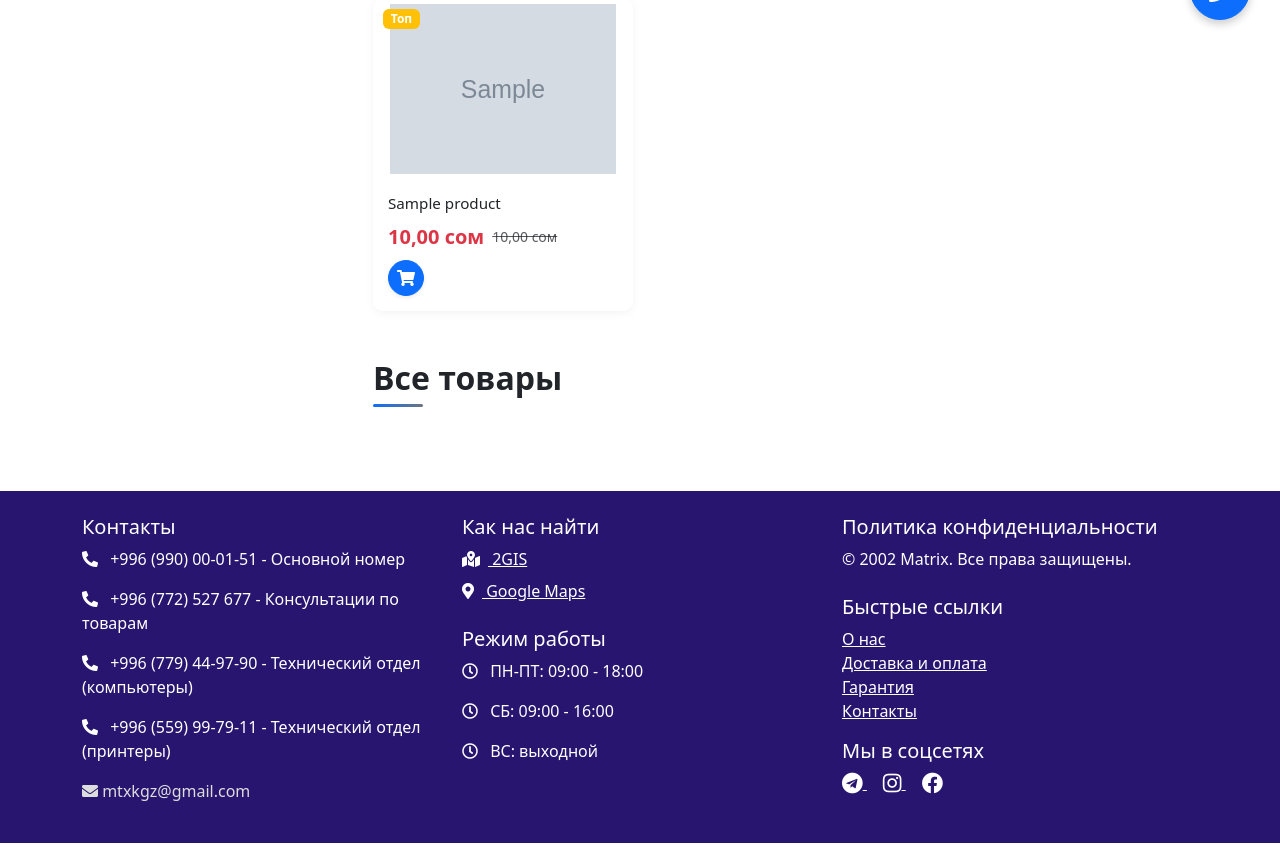
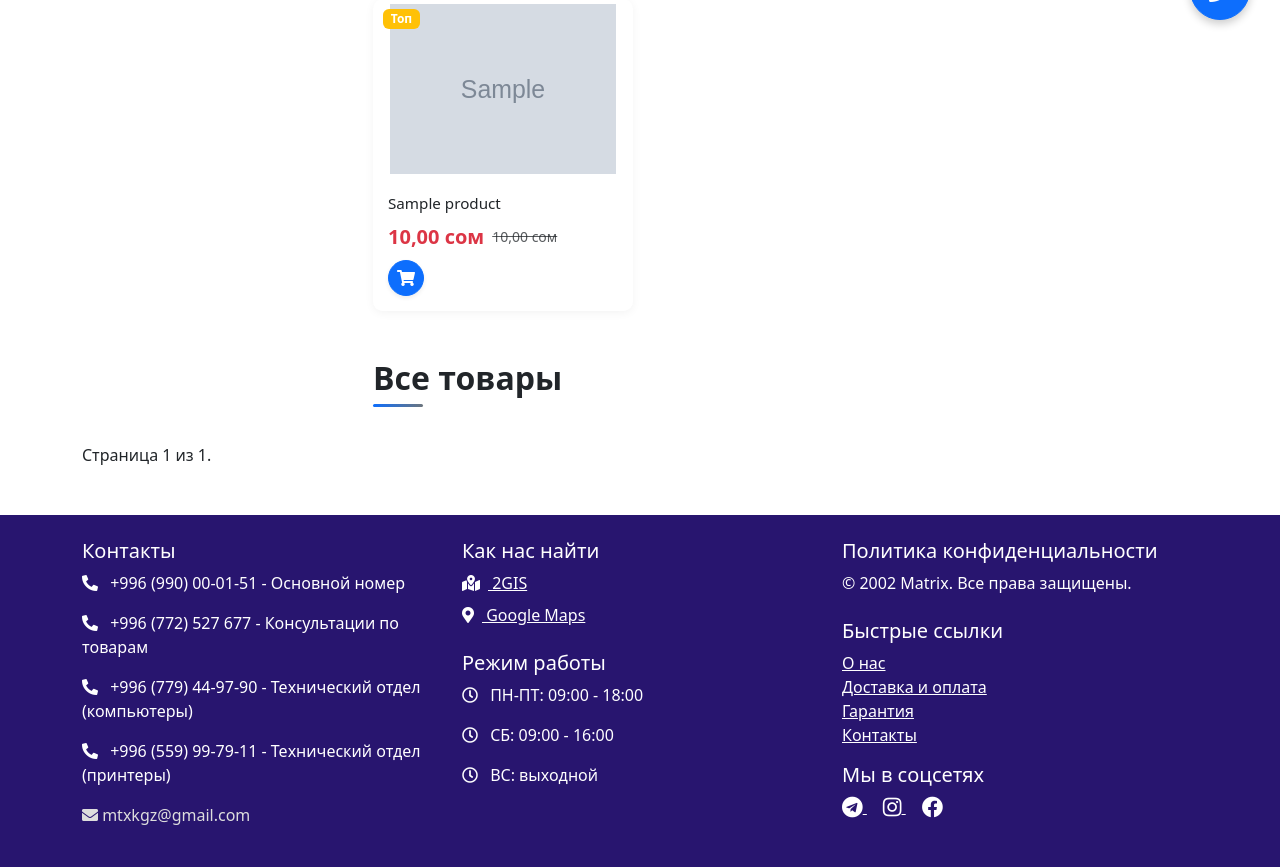
Before and after one commit to Amantur1develooper/matrix, a Django app: page / in a window 1280 px wide. Shown: the part 750-1617 px from the top of the page. Before the commit the page ends 1593 px from the top, so only its background shows below. Run offline with Django 5.2, Linux system fonts and the light colour scheme; tables that the repository leaves empty hold one stand-in row (values such as "Sample post"); grey boxes marked "Sample" are stand-in pictures.

Commit message:
paginator

```diff
--- a/core/templates/home.html
+++ b/core/templates/home.html
@@ -479,7 +479,7 @@
 </div>
             <!-- Топ товары -->
             <h2 class="section-title">Топ товары</h2>
-            <div class="row row-cols-1 row-cols-md-2 row-cols-lg-3 g-3 mb-5">
+            <div class="row row-cols-2 row-cols-md-2 row-cols-lg-3 g-3 mb-5">
                 {% for product in top_products %}
                 <div class="col">
                     <div class="card h-100 product-card">
@@ -557,7 +557,7 @@
 
             <!-- Все товары -->
             <h2 class="section-title">Все товары</h2>
-            <div class="row row-cols-1 row-cols-md-2 row-cols-lg-3 row-cols-xl-4 g-2 mb-4">
+            <div class="row row-cols-2 row-cols-md-2 row-cols-lg-3 row-cols-xl-4 g-2 mb-4">
                 {% for product in products %}
                 <div class="col mb-4">
                     <div class="card h-100 product-card border-0 shadow-sm hover-shadow-lg transition-all">
@@ -657,7 +657,23 @@
         </div>
     </div>
 </div>
+<div class="pagination">
+    <span class="step-links">
+        {% if products.has_previous %}
+            <a href="?page=1">&laquo; первая</a>
+            <a href="?page={{ products.previous_page_number }}">предыдущая</a>
+        {% endif %}
 
+        <span class="current">
+            Страница {{ products.number }} из {{ products.paginator.num_pages }}.
+        </span>
+
+        {% if products.has_next %}
+            <a href="?page={{ products.next_page_number }}">следующая</a>
+            <a href="?page={{ products.paginator.num_pages }}">последняя &raquo;</a>
+        {% endif %}
+    </span>
+</div>
 <script>
 document.addEventListener('DOMContentLoaded', function() {
     // Обработка категорий
--- a/core/views.py
+++ b/core/views.py
@@ -74,6 +74,8 @@ def main_sevice(request):
 def about_us(request):
     return render(request, 'about_us.html',{"categories": categories,})
 
+from django.core.paginator import Paginator, EmptyPage, PageNotAnInteger
+import random
 
 def home(request):
     query = request.GET.get('q', '')
@@ -109,19 +111,82 @@ def home(request):
     categories = Category.objects.filter(parent__isnull=True)
     karusel = KaruselImage.objects.all()
     top_products = Product.objects.filter(is_top=True)[:4]
-    products = Product.objects.all().filter(is_top=False)
+
+    # Получаем все товары (кроме топовых) в случайном порядке
+    products = list(Product.objects.filter(is_top=False))
+    random.shuffle(products)
+
+    # Пагинация
+    paginator = Paginator(products, 18)  # Показывать 12 товаров на странице
+    page = request.GET.get('page')
+
+    try:
+        products_paginated = paginator.page(page)
+    except PageNotAnInteger:
+        # Если страница не является целым числом, показываем первую страницу
+        products_paginated = paginator.page(1)
+    except EmptyPage:
+        # Если страница вне диапазона (например, 9999), показываем последнюю страницу
+        products_paginated = paginator.page(paginator.num_pages)
 
     context = {
-        'category_none':True,
+        'category_none': True,
         "categories": categories,
         'karusel': karusel,
         'search_results': search_results,
         'search_query': query,
         'top_products': top_products,
-        'products':products
+        'products': products_paginated  # Используем пагинированный список
     }
 
     return render(request, "home.html", context)
+# def home(request):
+#     query = request.GET.get('q', '')
+#     search_results = []
+
+#     # Поиск с подсказками (AJAX запрос)
+#     if query and request.headers.get('X-Requested-With') == 'XMLHttpRequest':
+#         # Ищем товары, где название начинается с запроса (более релевантные)
+#         starts_with = Product.objects.filter(
+#             Q(name__istartswith=query)
+#         ).prefetch_related('images').distinct()[:5]
+
+#         # Если мало результатов, ищем товары, содержащие запрос
+#         contains = []
+#         if starts_with.count() < 5:
+#             contains = Product.objects.filter(
+#                 Q(name__icontains=query) & ~Q(name__istartswith=query)
+#             ).prefetch_related('images').distinct()[:5 - starts_with.count()]
+
+#         search_results = list(starts_with) + list(contains)
+#         return render(request, 'shop/includes/search_suggestions.html', {
+#             'search_results': search_results,
+#             'search_query': query
+#         })
+
+#     # Обычный поиск при нажатии Enter/поиске
+#     if query:
+#         search_results = Product.objects.filter(
+#             Q(name__icontains=query) |
+#             Q(description__icontains=query)
+#         ).prefetch_related('images').distinct()
+
+#     categories = Category.objects.filter(parent__isnull=True)
+#     karusel = KaruselImage.objects.all()
+#     top_products = Product.objects.filter(is_top=True)[:4]
+#     products = Product.objects.all().filter(is_top=False)
+
+#     context = {
+#         'category_none':True,
+#         "categories": categories,
+#         'karusel': karusel,
+#         'search_results': search_results,
+#         'search_query': query,
+#         'top_products': top_products,
+#         'products':products
+#     }
+
+#     return render(request, "home.html", context)
 
 
 def sales_view(request):
--- a/project/settings.py
+++ b/project/settings.py
@@ -25,10 +25,10 @@ SECRET_KEY = 'django-insecure-4kjpdeec9i-er9y2122by@!x0@(_x8*5yvzw^x#ewtca404_ne
 # SECURITY WARNING: don't run with debug turned on in production!
 DEBUG = True
 
-ALLOWED_HOSTS = ['mtx.kg','www.mtx.kg',"*"]
-# ALLOWED_HOSTS = ['mtx.kg','www.mtx.kg',]
+# ALLOWED_HOSTS = ['mtx.kg','www.mtx.kg',"*"]
+ALLOWED_HOSTS = ['mtx.kg','www.mtx.kg',]
 
-# CSRF_TRUSTED_ORIGINS = ['mtx.kg','www.mtx.kg']
+CSRF_TRUSTED_ORIGINS = ['mtx.kg','www.mtx.kg']
 # Application definition
 
 INSTALLED_APPS = [
```
